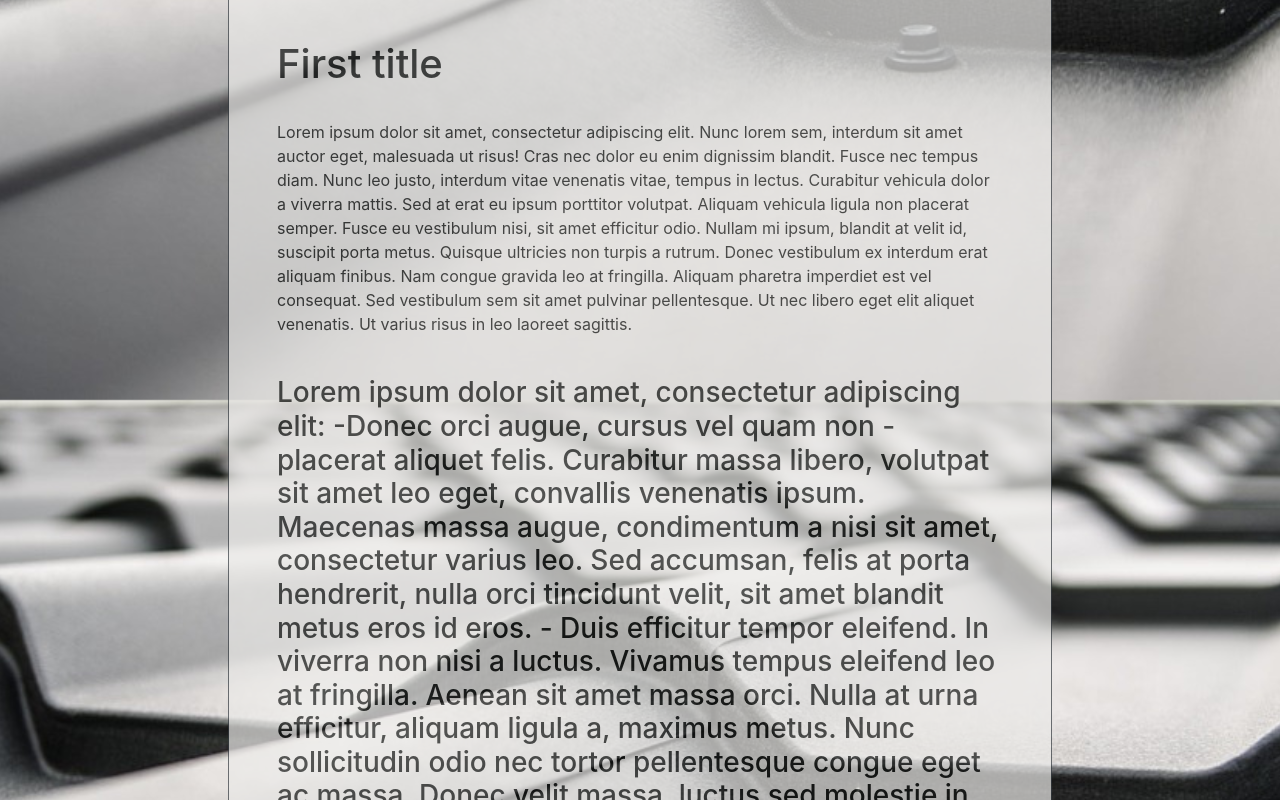
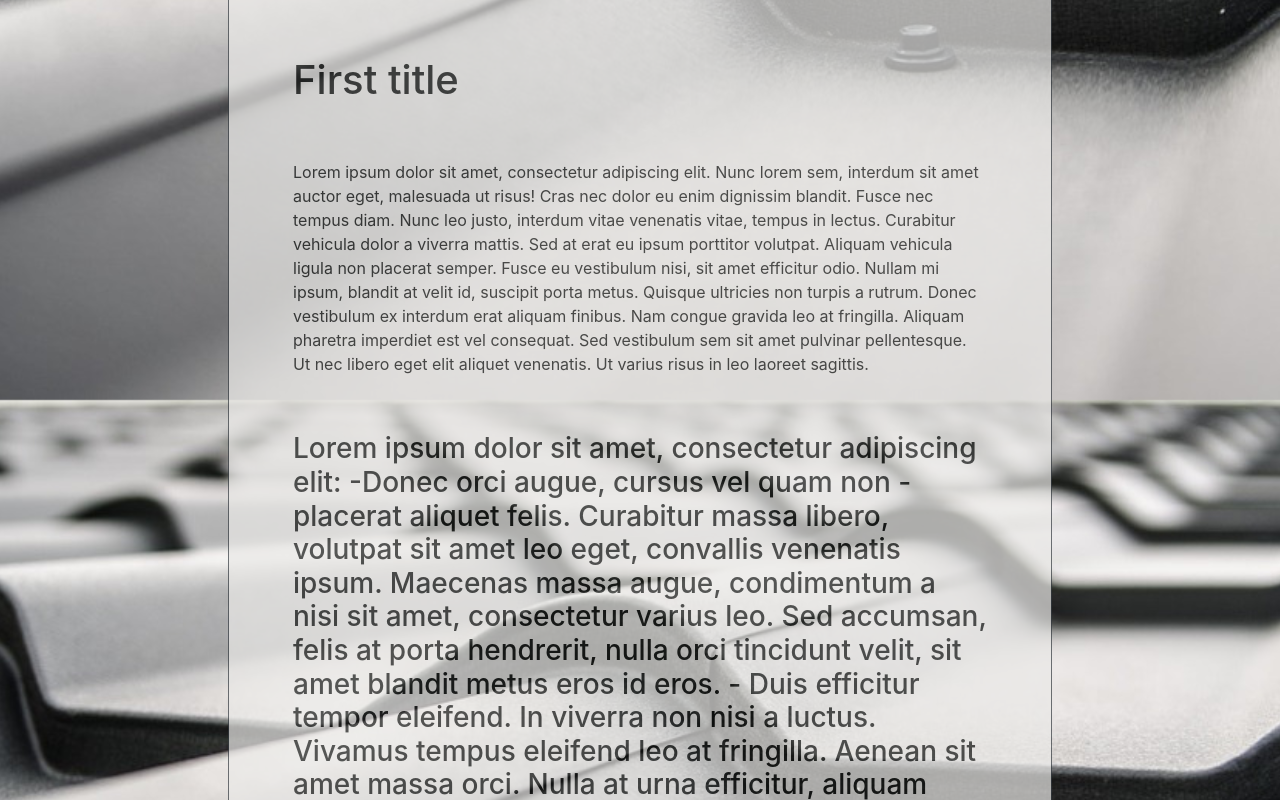
Before and after one commit to KrzysztofP90/angular-website, an Angular app: page /option/0 in a window 1280 px wide. Shown: the part 400-1200 px from the top of the page. Built offline with nearby package versions, Linux system fonts and the light colour scheme.

Commit message:
Improve design - add margins for text content.

```diff
--- a/src/app/intro-describe1/intro-describe1.component.html
+++ b/src/app/intro-describe1/intro-describe1.component.html
@@ -1,9 +1,9 @@
 <div class="border border-dark rounded flex-column align-items-center p-sm-5 m-sm-5 mt-5">
-  <h2 class>
+  <h2 class="m-3">
     {{record.title}}
   </h2>
   <br>
-  <p style="white-space: wrap;">
+  <p style="white-space: wrap;" class="m-3">
     {{record.description}}
   </p>
   <a routerLink={{record.path}} class="btn btn-primary btn-lg active" role="button" aria-pressed="true">{{record.buttonLabel}}</a>
--- a/src/app/record-view/record-view.component.html
+++ b/src/app/record-view/record-view.component.html
@@ -2,11 +2,11 @@
   <div class="row justify-content-center text-white">
     <div class="col-12 col-md-10">
       <div id="content" class="border border-dark rounded flex-column align-items-center p-sm-5 m-sm-5 mt-5">
-        <h1 style="white-space: wrap;">{{records[currentId].title}}</h1>
+        <h1 style="white-space: wrap;" class="m-3">{{records[currentId].title}}</h1>
         <br>
-        <p style="white-space: wrap;">{{records[currentId].description}}</p>
+        <p style="white-space: wrap;" class="m-3">{{records[currentId].description}}</p>
         <br>
-        <h3>{{records[currentId].mainContent}}</h3>
+        <h3 style="white-space: wrap;" class="m-3">{{records[currentId].mainContent}}</h3>
       </div>
     </div>
   </div>
```
